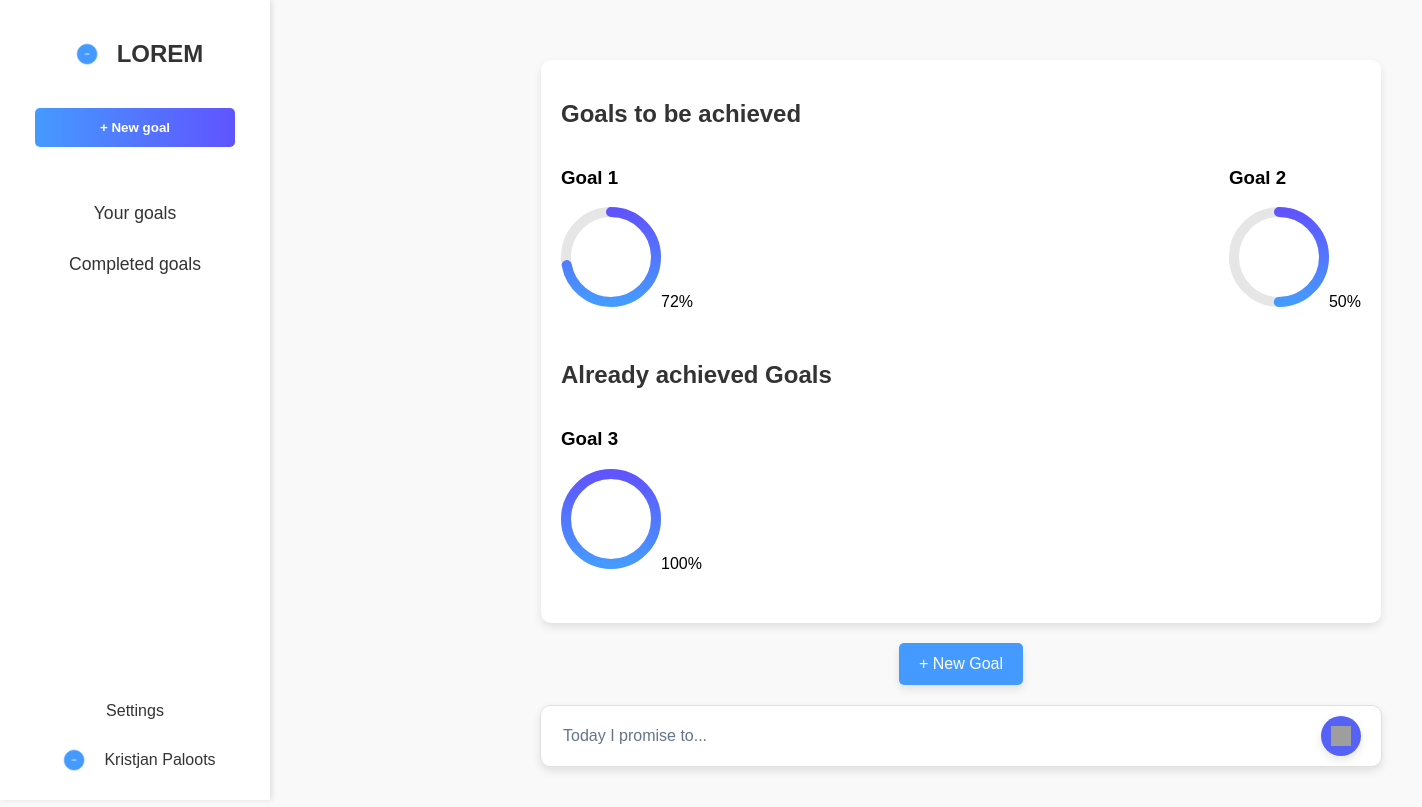
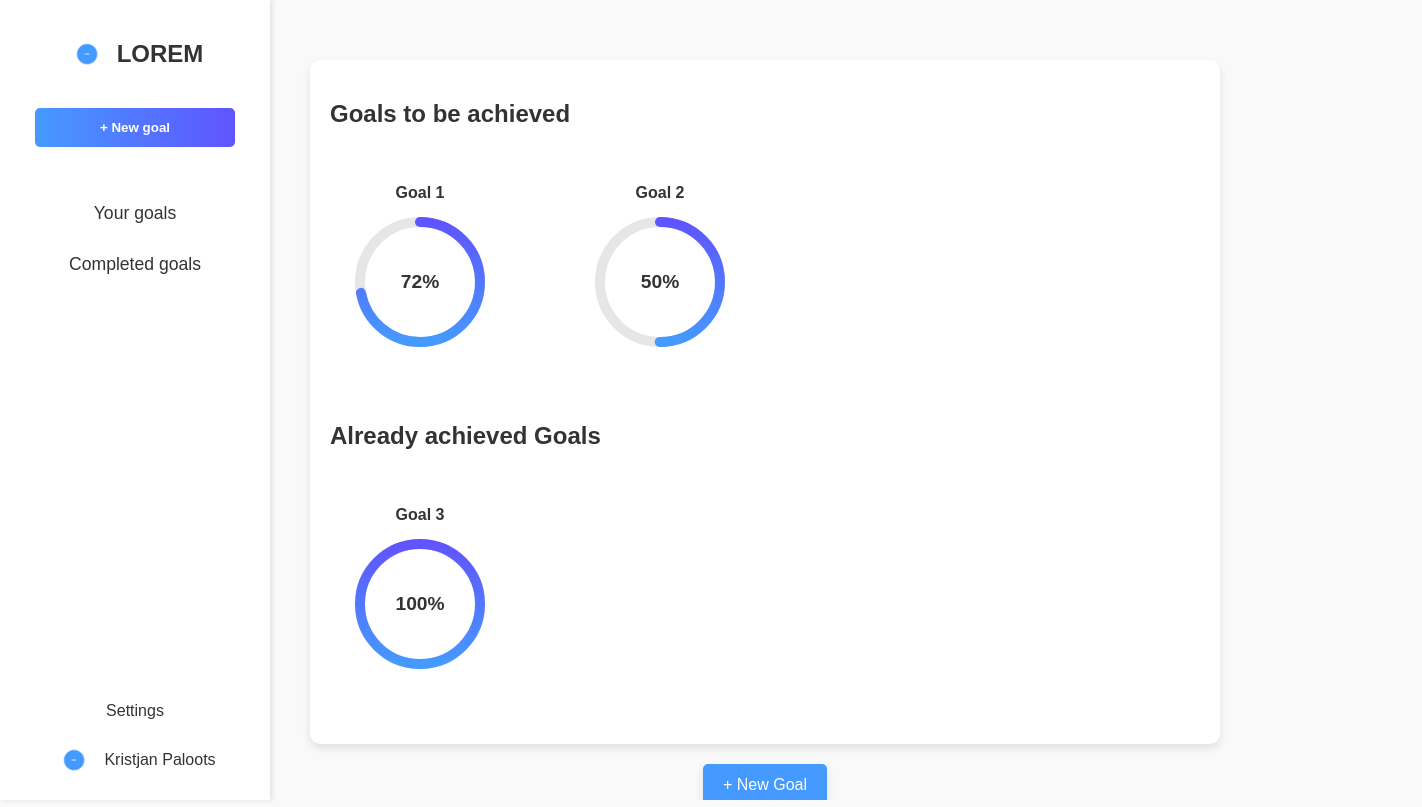
Before and after one commit to kpaloots/Project-X, a Vue app in the folder frontend/vue-project/: page / in a window 1280 px wide. Shown: the whole page, 1422 px wide, since content can reach past the window. Built offline with nearby package versions, Linux system fonts and the light colour scheme; grey boxes are pictures that could not be loaded; the HTML template or start-up script is replaced by a standard one.

Commit message:
Commit 1.2

```diff
--- a/frontend/vue-project/src/components/GoalCard.vue
+++ b/frontend/vue-project/src/components/GoalCard.vue
@@ -1,50 +1,56 @@
 <template>
-  <div class="goal-card">
-    <h3>{{ goal.title }}</h3>
+  <div class="goal-container" @click="goToYourGoals">
+    <!-- Pealkiri -->
+    <h3 class="goal-title">{{ goal.title }}</h3>
+    <!-- Progressi ring -->
     <div class="progress-circle">
-      <svg width="100" height="100" viewBox="0 0 100 100">
-        <!-- Gradient määratlus -->
+      <svg width="140" height="140" viewBox="0 0 140 140">
         <defs>
           <linearGradient id="progressGradient" x1="0%" y1="0%" x2="100%" y2="0%">
             <stop offset="0%" stop-color="#459AFF" />
             <stop offset="100%" stop-color="#6054FF" />
           </linearGradient>
         </defs>
-        <!-- Ringid -->
-        <circle cx="50" cy="50" r="45" stroke="#e6e6e6" stroke-width="10" fill="none" />
+        <!-- Taustaring -->
+        <circle cx="70" cy="70" r="60" stroke="#e6e6e6" stroke-width="10" fill="none" />
+        <!-- Progressiring -->
         <circle
-          cx="50"
-          cy="50"
-          r="45"
+          cx="70"
+          cy="70"
+          r="60"
           stroke="url(#progressGradient)"
           stroke-width="10"
+          fill="none"
           stroke-linecap="round"
-          fill="none"
           :stroke-dasharray="circumference"
           :stroke-dashoffset="dashOffset"
-          transform="rotate(-90 50 50)"
         />
       </svg>
-      <span class="progress-label">{{ goal.progress }}%</span>
+      <!-- Protsent -->
+      <div class="progress-label">{{ goal.progress }}%</div>
     </div>
   </div>
 </template>
 
 <script>
 export default {
-  name: 'GoalCard',
-  props: {
-    goal: Object,
-  },
+  name: "GoalCard",
+  props: ["goal"],
   computed: {
     circumference() {
-      return 2 * Math.PI * 45 // 2 * π * raadius
+      return 2 * Math.PI * 60;
     },
     dashOffset() {
-      return this.circumference * (1 - this.goal.progress / 100)
+      return this.circumference - (this.goal.progress / 100) * this.circumference;
     },
   },
-}
+  methods: {
+    goToYourGoals() {
+      console.log(`Navigating to ${this.goal.title}`);
+    },
+  },
+};
 </script>
 
+
 <style src="../styles/goals.css"></style>
--- a/frontend/vue-project/src/styles/app.css
+++ b/frontend/vue-project/src/styles/app.css
@@ -1,17 +1,25 @@
 #app {
-    display: flex;
-    height: 100vh; /* Täidab kogu ekraani kõrguse */
-  }
+  display: flex;
+  height: 100vh; /* Täidab kogu ekraani kõrguse */
+  width: 100%; /* Võtab kogu saadavaloleva laiuse */
+  overflow-y: hidden;
+}
+
 
   .main-content {
-    margin-left: 250px; /* Sama laius kui navigation-bar */
+    margin-left: 125px;
     padding: 20px;
     flex: 1; /* Täidab navigeerimisriba kõrval oleva ruumi */
     background-color: #f9f9f9;
+    box-sizing: border-box;
   }
 
-  body {
-    margin: 0;
+  html, body {
+      margin: 0;
+      padding: 0;
+      height: 100%;
+      width: 100%;
+      overflow-x: hidden; /* Väldime horisontaalset kerimist */
     font-family: Arial, sans-serif;
     background-color: #f9f9f9;
   }
--- a/frontend/vue-project/src/styles/goals.css
+++ b/frontend/vue-project/src/styles/goals.css
@@ -8,6 +8,7 @@
   width: calc(100% - 80px); /* Lahutab mõlemalt poolt kokku 80px (40px kummalegi küljele) */
   max-width: 1600px; /* Maksimaalne laius suurte ekraanide jaoks */
   min-width: 800px; /* Minimaalne laius väiksemate ekraanide jaoks */
+  min-height: 600px;
 }
 
 /* Goals Overview */
@@ -17,11 +18,13 @@
   width: 100%;
 }
 
+/* Goal Card Paigutus */
 .goals {
   display: flex;
-  flex-wrap: wrap;
-  gap: 20px;
-  justify-content: space-between;
+  flex-wrap: wrap; /* Asetab elemendid uuele reale, kui ruumi ei jätku */
+  gap: 100px; /* Vahed kastide vahel */
+  justify-content: flex-start; /* Paigutab elemendid vasakule */
+  padding: 20px; /* Lisab ruumi kastide äärte ja konteineri vahele */
 }
 
 section {
@@ -107,3 +110,33 @@ section h2 {
 .send-button:hover {
   transform: scale(1.1);
 }
+
+.goal-title {
+  font-size: 1rem;
+  font-weight: bold;
+  color: #333333;
+  text-align: center;
+  margin-bottom: 10px;
+}
+
+.progress-circle {
+  position: relative;
+  width: 140px;
+  height: 140px;
+  margin: 0 auto; /* Tsentreerib horisontaalselt */
+}
+
+
+.progress-circle svg {
+  transform: rotate(-90deg); /* Alustab progressi ülevalt */
+}
+
+.progress-label {
+  position: absolute;
+  top: 50%;
+  left: 50%;
+  transform: translate(-50%, -50%);
+  font-size: 1.2rem;
+  font-weight: bold;
+  color: #333333;
+}
```
Also changed, not shown: 1 other file (tests, documents, lock files or other folders).
